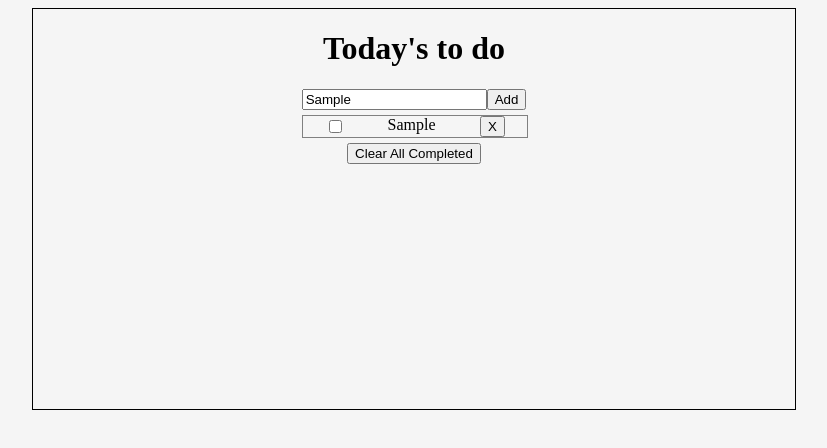
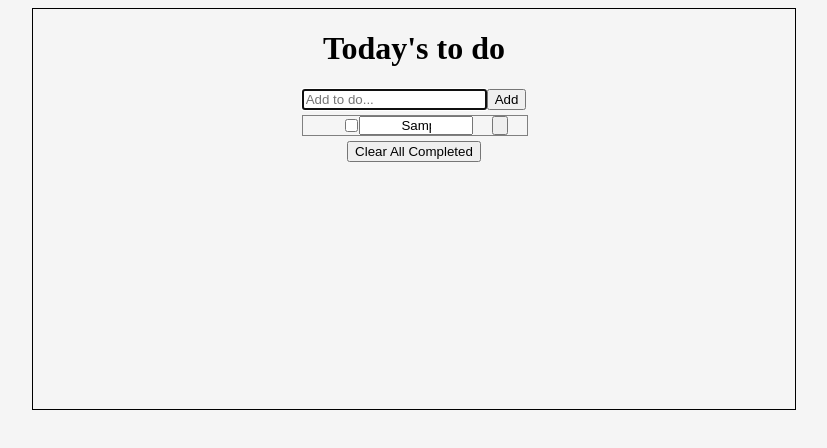
Before and after one commit to sjdev2212/Todo-list, a website built with webpack: page src/index.html in a window 1280 px wide. Both pictures are taken after typing "Sample" into the empty fields and a click on the button "Add". Shown: the whole page, without its empty margins (226-1053 px from the left). Built offline with nearby package versions, Linux system fonts and the light colour scheme.

Commit message:
Created an interactive js module  and functions to work with index.js

```diff
--- a/src/index.js
+++ b/src/index.js
@@ -1,32 +1,30 @@
 import './style.css';
+import Todos from './interactive.js';
 
 const div = document.getElementById('add');
-const ulTodos = document.querySelector('.list-todos');
+
 const input = document.createElement('input');
 input.type = 'text';
 input.placeholder = 'Add to do...';
+input.id = 'text';
 const addButton = document.createElement('button');
+
 addButton.innerText = 'Add';
 div.append(input, addButton);
 
-const allTodos = [];
+const listTodo = new Todos();
+
 addButton.addEventListener('click', () => {
-  ulTodos.innerHTML += `
-  <div class="items">
-  <input type="checkbox">
-  <li class="text">${input.value}</li>
-  <button class="delete-button">X</button>
-  </div>
-  `;
-  allTodos.push({
+  listTodo.allTodos.push({
     description: input.value,
     complete: false,
-    index: allTodos.length + 1,
+    id: listTodo.allTodos.length + 1,
   });
+
+  listTodo.saveLocal();
+
+  listTodo.createHtml();
+  input.value = '';
+  input.focus();
 });
-
-ulTodos.addEventListener('click', (e) => {
-  if (e.target.classList.contains('delete-button')) {
-    e.target.parentElement.remove();
-  }
-});
+listTodo.createHtml();
--- /dev/null
+++ b/src/interactive.js
@@ -0,0 +1,72 @@
+const ulTodos = document.querySelector('.list-todos');
+
+export default class Todos {
+  constructor() {
+    // this.description= description;
+    // this.completed = false;
+    // this.id = id;
+    this.allTodos = [];
+  }
+
+  toggleCheck(el) {
+    this.allTodos.forEach((elem) => {
+      if (elem.id === el.id) {
+        this.allTodos[elem.id - 1].complete = !el.complete;
+      }
+
+      this.saveLocal();
+      this.createHtml();
+    });
+  }
+
+  addTodo(chore) {
+    const div = document.createElement('div');
+    div.classList = 'items';
+    if (chore.complete) {
+      div.classList.add('text-check');
+    }
+    const liId = document.createElement('li');
+    const inputCheck = document.createElement('input');
+    inputCheck.classList = 'check';
+    inputCheck.type = 'checkbox';
+    inputCheck.checked = chore.complete;
+    inputCheck.addEventListener('click', () => {
+      this.toggleCheck(chore);
+    });
+
+    const inputText = document.createElement('input');
+
+    inputText.type = 'text';
+    inputText.classList = 'text';
+    inputText.value = chore.description;
+    const deleteBtn = document.createElement('button');
+    deleteBtn.classList = 'delete-button';
+    deleteBtn.addEventListener('click', () => {
+      this.deleteChore(chore);
+    });
+    div.append(liId, inputCheck, inputText, deleteBtn);
+    ulTodos.appendChild(div);
+  }
+
+  createHtml() {
+    ulTodos.innerHTML = '';
+    if (localStorage.getItem('chores')) {
+      this.allTodos = JSON.parse(localStorage.getItem('chores'));
+    }
+
+    this.allTodos.forEach((chore) => {
+      this.addTodo(chore);
+    });
+  }
+
+  deleteChore(el) {
+    this.allTodos = this.allTodos.filter((elem) => elem !== el);
+
+    this.saveLocal();
+    this.createHtml();
+  }
+
+  saveLocal() {
+    localStorage.setItem('chores', JSON.stringify(this.allTodos));
+  }
+}
--- a/src/style.css
+++ b/src/style.css
@@ -31,3 +31,14 @@ main {
   width: 30px;
   margin-left: -20px;
 }
+
+.text-check {
+  /* padding: 0 40px;
+  width: 30px;
+  margin-left: -20px; */
+  text-decoration: line-through;
+}
+
+.ides {
+  display: none;
+}
```
Also changed, not shown: package.json (+9 -1 lines), src/index.html (+1 -0 lines).
